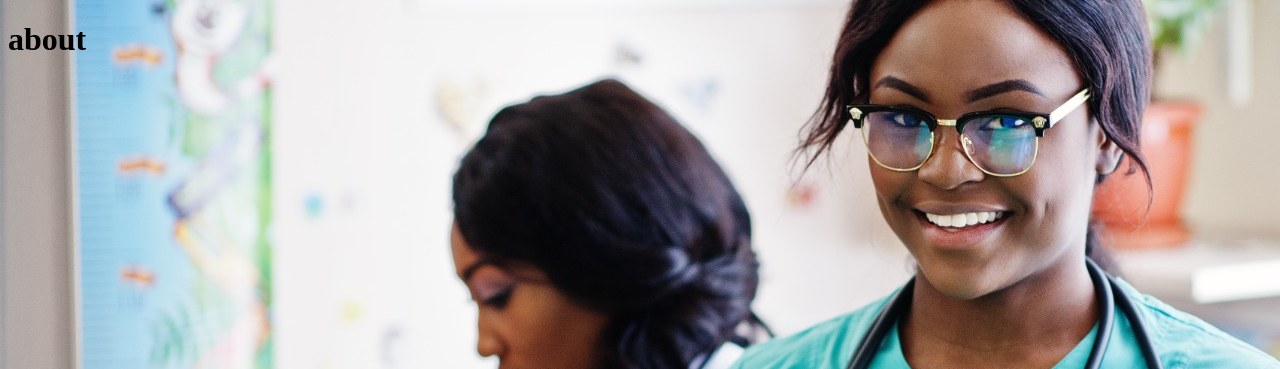
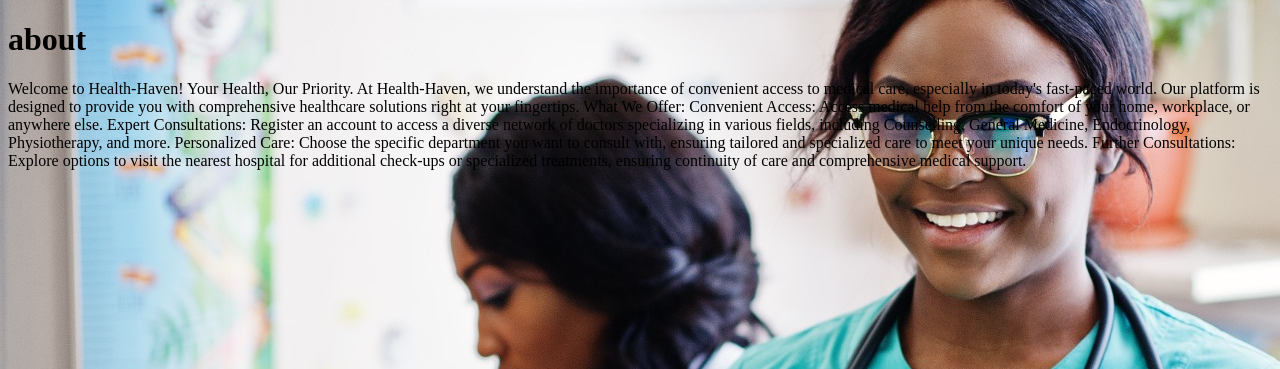
Before and after one commit to AzorAha1/Health-Haven, a Flask app: page /about in a window 1280 px wide. Shown: the part 91-460 px from the top of the page. Run offline with Flask 3, Linux system fonts and the light colour scheme.

Commit message:
Corrections

```diff
--- a/frontend/styles/content.css
+++ b/frontend/styles/content.css
@@ -1,9 +1,9 @@
 .content-box {
     background-color: #7070701a;
-    padding-left: 10px;
+    padding: 20px;
     width: 600px;
-    height: 600px;
-    margin-left: auto;
+    height: auto; /* Adjusted height to accommodate content */
+    margin: 0 auto; /* Center the content box */
     border-radius: 20px;
     backdrop-filter: blur(20px);
     display: flex;
@@ -31,10 +31,18 @@
     color: white;
 }
 .title {
+    font-size: 30px;
     color: black;
     justify-content: baseline;
     text-align: center;
     margin-bottom: 20px;
+}
+
+.design-field {
+    font-size: 20px;
+    margin-bottom: 10px;
+    border-radius: 20px;
+    width: 100%;
 }
 
 form {
--- a/frontend/templates/about.html
+++ b/frontend/templates/about.html
@@ -1,4 +1,20 @@
 {% extends 'default.html' %}
 {% block content%}
     <h1>about</h1>
+    <p>Welcome to Health-Haven! Your Health, Our Priority.
+
+        At Health-Haven, we understand the importance of convenient access to medical care,
+        especially in today's fast-paced world.
+        Our platform is designed to provide you with comprehensive healthcare solutions right at your fingertips.
+
+        What We Offer:
+
+        Convenient Access: Access medical help from the comfort of your home, workplace, or anywhere else.
+
+        Expert Consultations: Register an account to access a diverse network of doctors specializing in various fields, including Counselling, General Medicine, Endocrinology, Physiotherapy, and more.
+
+        Personalized Care: Choose the specific department you want to consult with, ensuring tailored and specialized care to meet your unique needs.
+
+        Further Consultations: Explore options to visit the nearest hospital for additional check-ups or specialized treatments, ensuring continuity of care and comprehensive medical support.
+    </p>
 {% endblock %}
```
